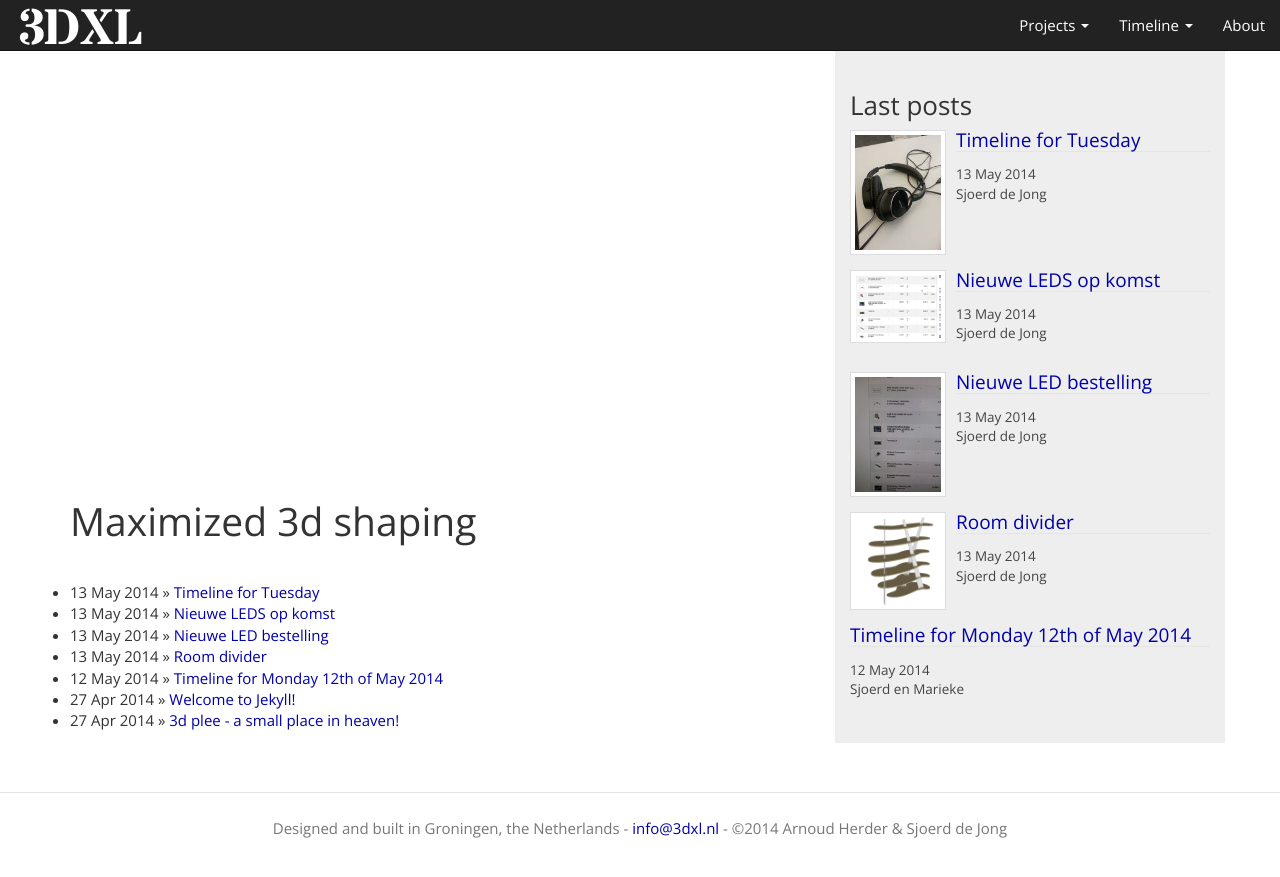
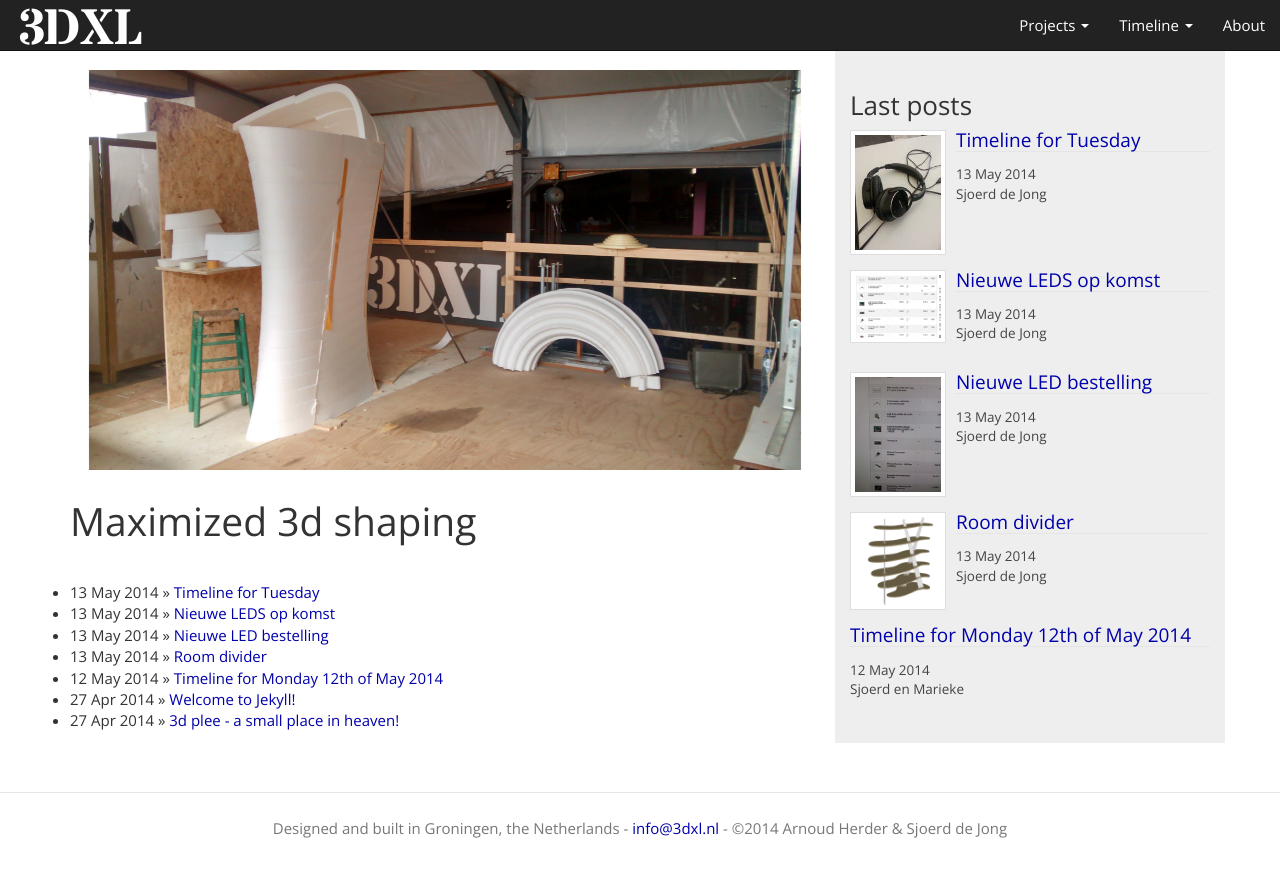
Before and after one commit to 3dxl/3dxl.github.io, a Jekyll site: the page built from index.html, in a window 1280 px wide. Shown: the top 877 px of the page. Built offline with Jekyll 4.4.1, drawn with Linux system fonts in a browser that asks for light colours; nearby versions of some CDN libraries; Markdown is read by kramdown in place of the engine named in the settings.

Commit message:
Add to front gallery in frontmatter

```diff
--- a/index.html
+++ b/index.html
@@ -5,8 +5,10 @@
 
 <div class="gallery">
   <div class="slide" style="background-image: url(/photos/IMG_20140228_143132336_HDR.jpg);"></div>
-  {% for post in site.posts | where "gallery" %}
-    <div class="slide" style="background-image: url({{ post.gallery }});"></div>
+  {% for post in site.posts %}
+    {% if post.gallery %}
+      <div class="slide" style="background-image: url({{ post.gallery }});"></div>
+    {% endif %}
   {% endfor %}
   <div class="slide" style="background-image: url(/photos/IMG_20140228_125820302_HDR.jpg);"></div>
   <div class="slide" style="background-image: url(/photos/IMG_20140420_132724281.jpg);"></div>
```
